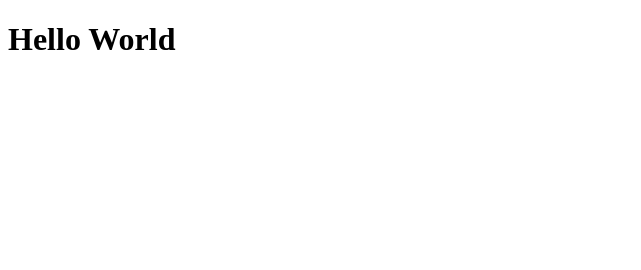
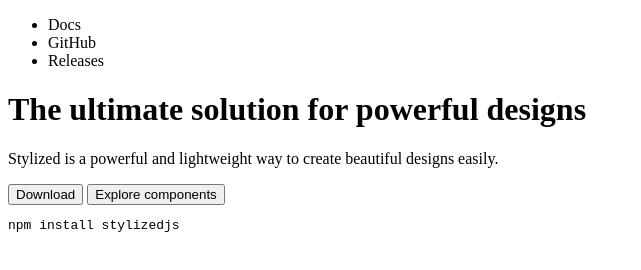
Before and after one commit to stylizedjs/website, a website: page index.html in a window 1280 px wide. Shown: the whole page, without its empty margins (0-641 px from the left). Drawn offline with Linux system fonts and the light colour scheme.

Commit message:
adds basic HTML structure for the landing page

```diff
--- a/index.html
+++ b/index.html
@@ -9,6 +9,25 @@
         <meta name="description" content="Stylized is a open source UI components kit completely interoperable."/>
     </head>
     <body>
-        <h1>Hello World</h1>
+        <header>
+            <ul>
+                <li class="menu-item">Docs</li>
+                <li class="menu-item">GitHub</li>
+                <li class="menu-item">Releases</li>
+            </ul>
+        </header>
+        <main>
+            <div class="first-area">
+                <h1>The ultimate solution for powerful designs</h1>
+                <p>Stylized is a powerful and lightweight way to create beautiful designs easily.</p>
+
+                <div class="aligned">
+                    <button>Download</button>
+                    <button>Explore components</button>
+                </div>
+
+                <pre>npm install stylizedjs</pre>
+            </div>
+        </main>
     </body>
 </html>
```
